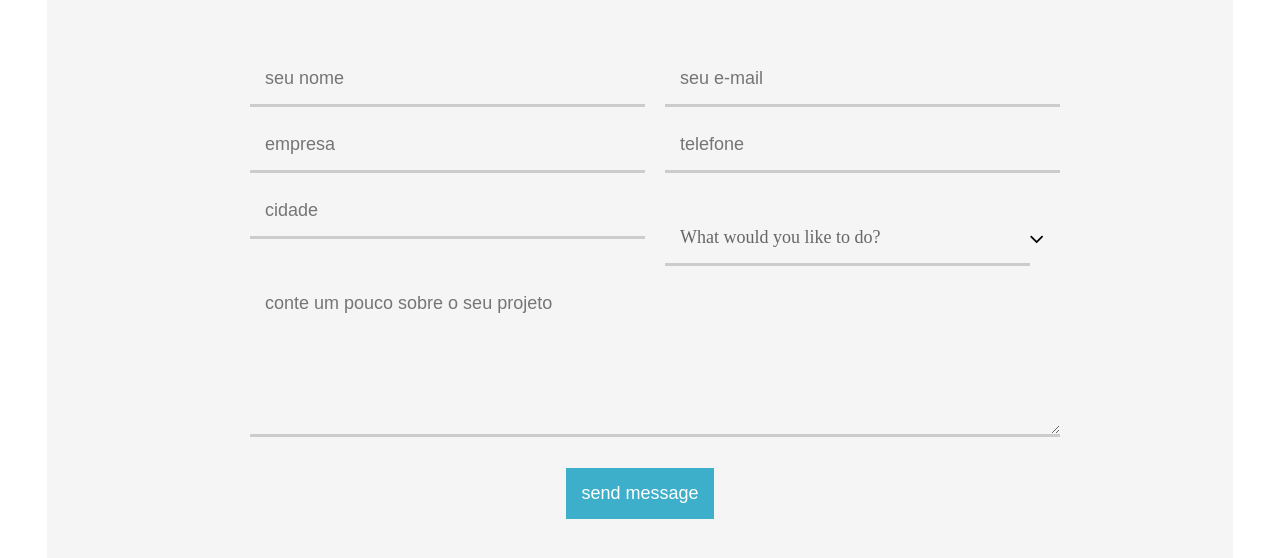
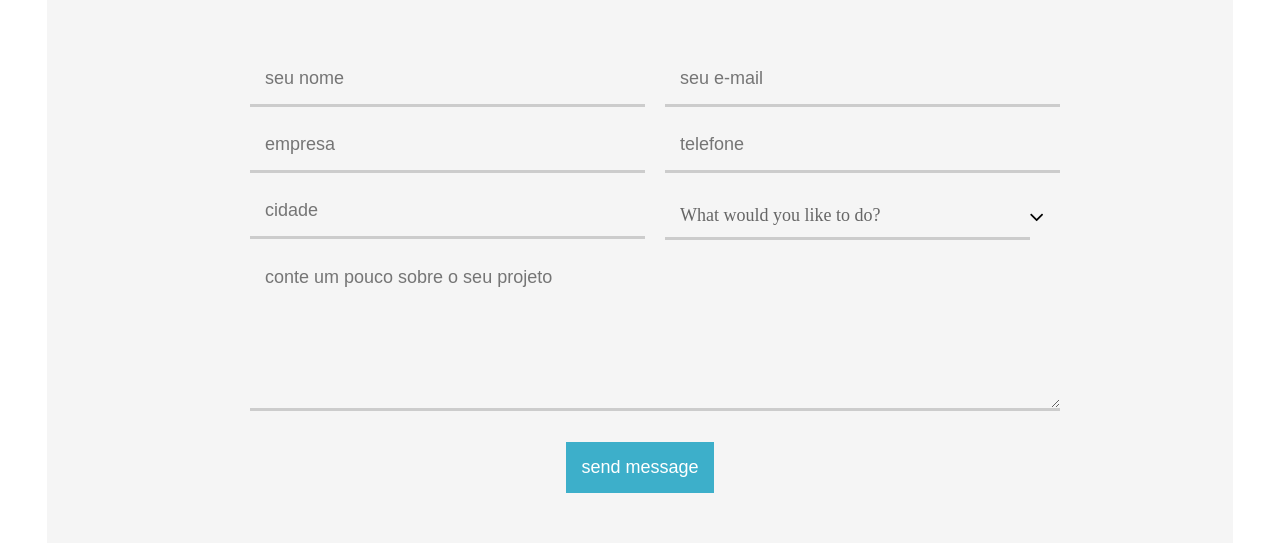
Before and after one commit to AndrewSLentz/bubb-proj, a plain HTML site: page index.html in a window 1280 px wide. Shown: the part 330-888 px from the top of the page. Drawn offline with Linux system fonts and the light colour scheme.

Commit message:
finished formatting form

```diff
--- a/src/index.css
+++ b/src/index.css
@@ -248,16 +248,26 @@ button:focus, input:focus, select:focus, textarea:focus {
   box-sizing: border-box;
 }
 
+div.select-skin {
+  height: 52px;
+}
+
 div.select-skin-text {
   text-align: left;
   padding-bottom: 15px;
   padding-left: 15px;
-  margin-top: -13px;
+  margin-top: -13;
   color: #666666;
 }
 
+div.select-skin-text-clip {
+  margin-top: 30px;
+}
+
 .select-skin-mask {
-  width: 100%
+  width: 100%;
+  z-index: -5;
+  margin-top: -65px;
 }
 
 .select-skin-mask::before {
```
